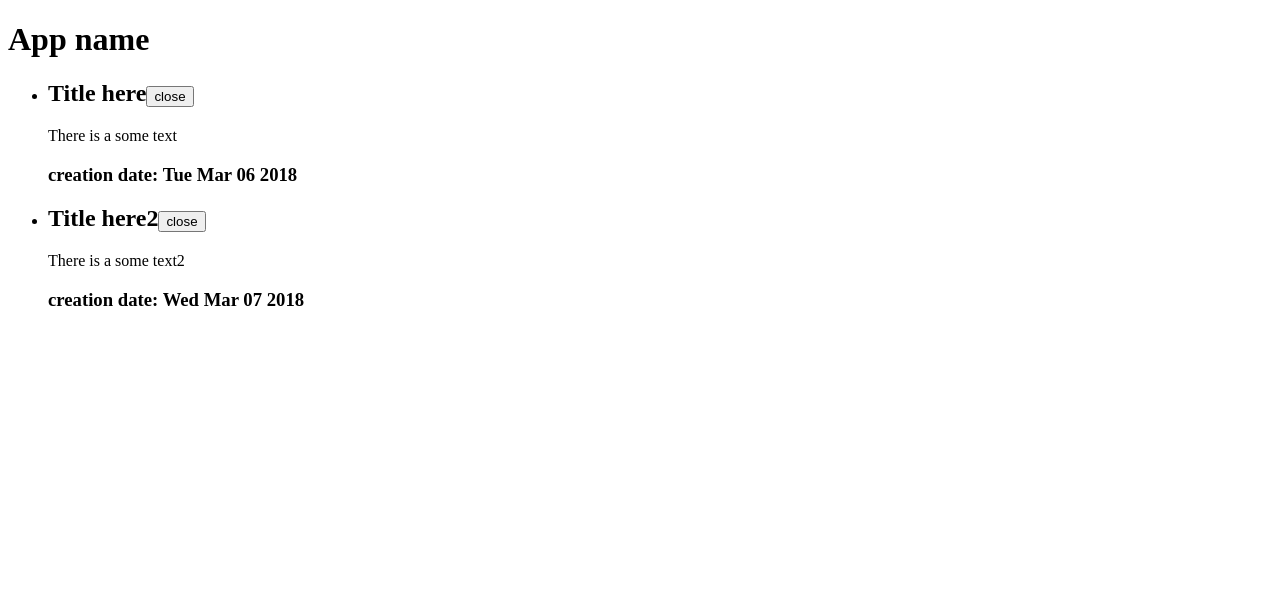
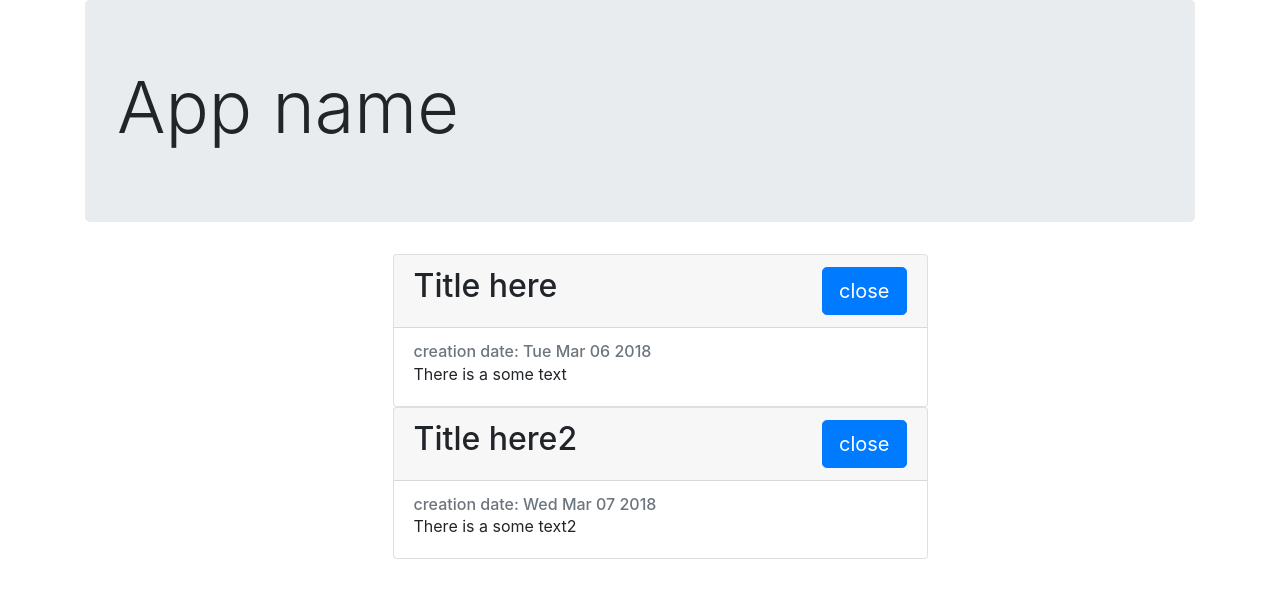
Before and after one commit to SergeyKozlovskij/reactTraining, a React (Create React App) app: page / in a window 1280 px wide. Shown: the top 598 px of the page. Built offline with nearby package versions, Linux system fonts and the light colour scheme.

Commit message:
react screenCast lesson8

```diff
--- a/package.json
+++ b/package.json
@@ -3,6 +3,7 @@
   "version": "0.1.0",
   "private": true,
   "dependencies": {
+    "bootstrap": "^4.0.0-beta.3",
     "react": "^16.2.0",
     "react-dom": "^16.2.0",
     "react-scripts": "1.1.1"
--- a/src/components/App.js
+++ b/src/components/App.js
@@ -1,11 +1,14 @@
 import React from 'react'
 import ArticleList from './ArticleList'
 import articles from '../fixtures'
+import 'bootstrap/dist/css/bootstrap.css'
 
 function App() {
     return (
-        <div>
-            <h1>App name</h1>
+        <div className="container">
+            <div className="jumbotron">
+                <h1 className="display-3">App name</h1>
+            </div>
             <ArticleList articles={articles}/>
         </div>
     )
--- a/src/components/Article.js
+++ b/src/components/Article.js
@@ -8,15 +8,23 @@
 
     render() {
         const {article} = this.props;
-        const body = this.state.isOpen && <section>{article.text}</section>;
+        const body = this.state.isOpen && <section className="card-text">{article.text}</section>;
         return (
-            <div>
-                <h2>
-                    {article.title}
-                    <button onClick={this.handleClick}>{this.state.isOpen ? 'close' : 'open'}</button>
-                </h2>
-                {body}
-                <h3>creation date: {(new Date(article.date)).toDateString()}</h3>
+            <div className="card mx-auto" style={{width: '50%'}}>
+                <div className="card-header">
+                    <h2>
+                        {article.title}
+                        <button className="btn btn-primary btn-lg float-right" onClick={this.handleClick}>{this.state.isOpen ? 'close' : 'open'}</button>
+                    </h2>
+                </div>
+                <div className="card-body">
+                    <h6 className="card-subtitle text-muted">
+                        creation date: {(new Date(article.date)).toDateString()}
+                    </h6>
+                    {body}
+
+                </div>
+
             </div>
         )
     }
--- a/src/components/ArticleList.js
+++ b/src/components/ArticleList/index.js
@@ -1,9 +1,12 @@
 import React from 'react'
-import Article from './Article'
+import Article from '../Article'
+import './style.css'
 
 export default function ArticleList({articles}) {
     const articleElements = articles.map(article =>
-        <li key={article.id}><Article article={article}/></li>);
+        <li key={article.id} className="article-list__li">
+            <Article article={article}/>
+        </li>);
     return (
         <ul>
             {articleElements}
--- /dev/null
+++ b/src/components/ArticleList/style.css
@@ -0,0 +1,3 @@
+.article-list__li {
+    list-style: none;
+}
```
Also changed, not shown: 1 other file (tests, documents, lock files or other folders).
